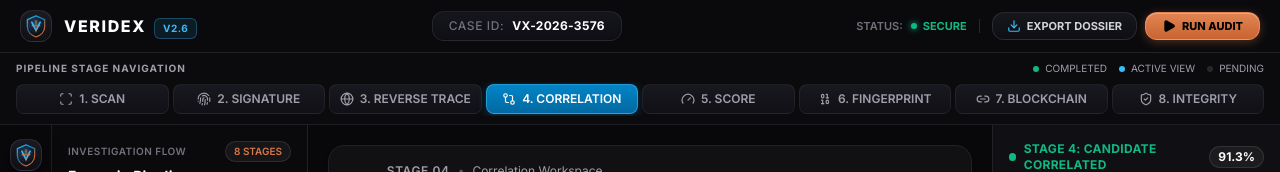
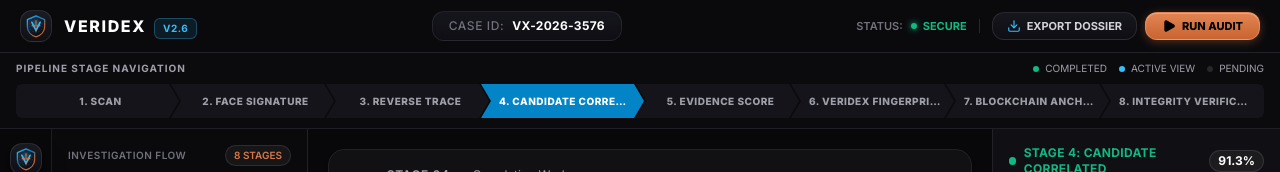
Before and after one commit to DropOutsCore/VeriDex_hhgt3, a React app in the folder frontend/: page / in a window 1280 px wide. Shown: the top 172 px of the page. Built offline with nearby package versions, Linux system fonts and the light colour scheme; no server answers; the HTML template or start-up script is replaced by a standard one.

Commit message:
Restore horizontal arrow chevron pipeline nav without icons

```diff
--- a/frontend/src/components/PipelineChevronNav.jsx
+++ b/frontend/src/components/PipelineChevronNav.jsx
@@ -1,25 +1,14 @@
 import React from 'react';
-import {
-  Scan,
-  Fingerprint,
-  Globe,
-  GitCompare,
-  Gauge,
-  Binary,
-  Link2,
-  ShieldCheck,
-  Check,
-} from 'lucide-react';
 
 export const PIPELINE_CHEVRONS = [
-  { id: 1, key: 'SCAN', label: '1. SCAN', icon: Scan, anim: 'group-hover:scale-110 group-hover:rotate-6' },
-  { id: 2, key: 'SIGNATURE', label: '2. SIGNATURE', icon: Fingerprint, anim: 'group-hover:scale-110 group-hover:-translate-y-0.5' },
-  { id: 3, key: 'TRACE', label: '3. REVERSE TRACE', icon: Globe, anim: 'group-hover:rotate-45 duration-500' },
-  { id: 4, key: 'CORRELATION', label: '4. CORRELATION', icon: GitCompare, anim: 'group-hover:scale-110 group-hover:rotate-12' },
-  { id: 5, key: 'EVIDENCE', label: '5. SCORE', icon: Gauge, anim: 'group-hover:-rotate-12 group-hover:scale-110' },
-  { id: 6, key: 'FINGERPRINT', label: '6. FINGERPRINT', icon: Binary, anim: 'group-hover:scale-110 group-hover:translate-x-0.5' },
-  { id: 7, key: 'CHAIN', label: '7. BLOCKCHAIN', icon: Link2, anim: 'group-hover:rotate-45 group-hover:scale-110' },
-  { id: 8, key: 'PROOF', label: '8. INTEGRITY', icon: ShieldCheck, anim: 'group-hover:scale-115' },
+  { id: 1, key: 'SCAN', label: '1. SCAN' },
+  { id: 2, key: 'SIGNATURE', label: '2. FACE SIGNATURE' },
+  { id: 3, key: 'TRACE', label: '3. REVERSE TRACE' },
+  { id: 4, key: 'CORRELATION', label: '4. CANDIDATE CORRELATION' },
+  { id: 5, key: 'EVIDENCE', label: '5. EVIDENCE SCORE' },
+  { id: 6, key: 'FINGERPRINT', label: '6. VERIDEX FINGERPRINT' },
+  { id: 7, key: 'CHAIN', label: '7. BLOCKCHAIN ANCHOR' },
+  { id: 8, key: 'PROOF', label: '8. INTEGRITY VERIFICATION' },
 ];
 
 const STATUS_MAP = {
@@ -75,36 +64,30 @@ export default function PipelineChevronNav({
         </div>
       </div>
 
-      {/* Chevron Stepper Grid */}
-      <div className="flex items-center w-full overflow-x-auto scrollbar-none pt-0.5 pb-0.5 gap-1">
+      {/* Chevron Arrow Stepper Grid */}
+      <div className="flex items-center w-full overflow-x-auto scrollbar-none pt-0.5 pb-0.5">
         {PIPELINE_CHEVRONS.map((stage) => {
           const state = getStageState(stage.id);
           const isActiveView = activeStageId === stage.id;
-          const StageIcon = stage.icon;
 
-          let bgClasses = 'bg-gradient-to-b from-[#181820] to-[#101015] text-zinc-400 border border-white/[0.06] hover:border-white/20';
+          let bgClasses = 'bg-[#14141A] text-zinc-400';
           if (state === 'COMPLETED') {
-            bgClasses = 'bg-gradient-to-b from-[#059669] to-[#047857] text-white border border-[#10B981]/50 shadow-[0_2px_8px_rgba(5,150,105,0.3)]';
+            bgClasses = 'bg-[#059669] text-white';
           } else if (state === 'ACTIVE' || isActiveView) {
-            bgClasses = 'bg-gradient-to-b from-[#0284C7] to-[#0369A1] text-white font-bold border border-[#38BDF8]/60 shadow-[0_2px_10px_rgba(2,132,199,0.35)]';
+            bgClasses = 'bg-[#0284C7] text-white font-bold';
           } else if (state === 'TAMPERED' || state === 'FAILED') {
-            bgClasses = 'bg-gradient-to-b from-[#DC2626] to-[#B91C1C] text-white font-bold border border-[#F87171]/60 shadow-[0_2px_10px_rgba(220,38,38,0.35)]';
+            bgClasses = 'bg-[#DC2626] text-white font-bold';
           }
 
           return (
             <button
               key={stage.id}
               onClick={() => onSelectStage(stage.id)}
-              className={`group relative ${bgClasses} flex-1 min-w-[125px] py-1.5 px-2 rounded-lg flex items-center justify-center transition-all duration-200 cursor-pointer active:scale-95 active:translate-y-0.5`}
+              className={`chevron-nav-item ${bgClasses} flex-1 min-w-[125px] justify-center transition-all duration-200 hover:brightness-110 cursor-pointer`}
               title={`Jump to ${stage.label}`}
             >
-              <span className="truncate flex items-center gap-1.5 text-xs font-mono">
-                {state === 'COMPLETED' ? (
-                  <Check className="w-3.5 h-3.5 shrink-0 text-white stroke-[2.5]" />
-                ) : (
-                  <StageIcon className={`w-3.5 h-3.5 shrink-0 transition-transform duration-200 ${stage.anim}`} />
-                )}
-                <span className="font-semibold">{stage.label}</span>
+              <span className="truncate">
+                {stage.label}
               </span>
             </button>
           );
```
